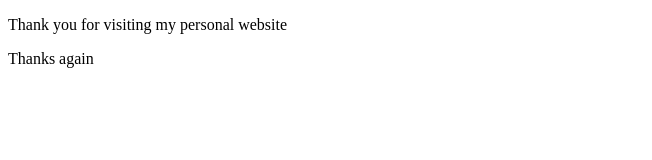
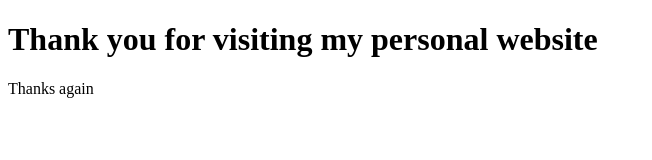
Before and after one commit to gkipkorir/gkipkorir.github.io, a plain HTML site: page index.html in a window 1280 px wide. Shown: the whole page, without its empty margins (0-652 px from the left). Drawn offline with Linux system fonts and the light colour scheme.

Commit message:
Update index.html
Add custom css

```diff
--- a/index.html
+++ b/index.html
@@ -3,11 +3,10 @@
   <head>
     <meta charset="utf-8">
     <title>Gilbert Kipkorir's Personal Website</title>
+    <link rel="stylesheet" type="text/css" href="style.css">
   </head>
   <body>
-    <p>Thank you for visiting my personal website</p>
+    <h1>Thank you for visiting my personal website</h1>
     <p>Thanks again</p>
-
-
   </body>
 </html>
```
